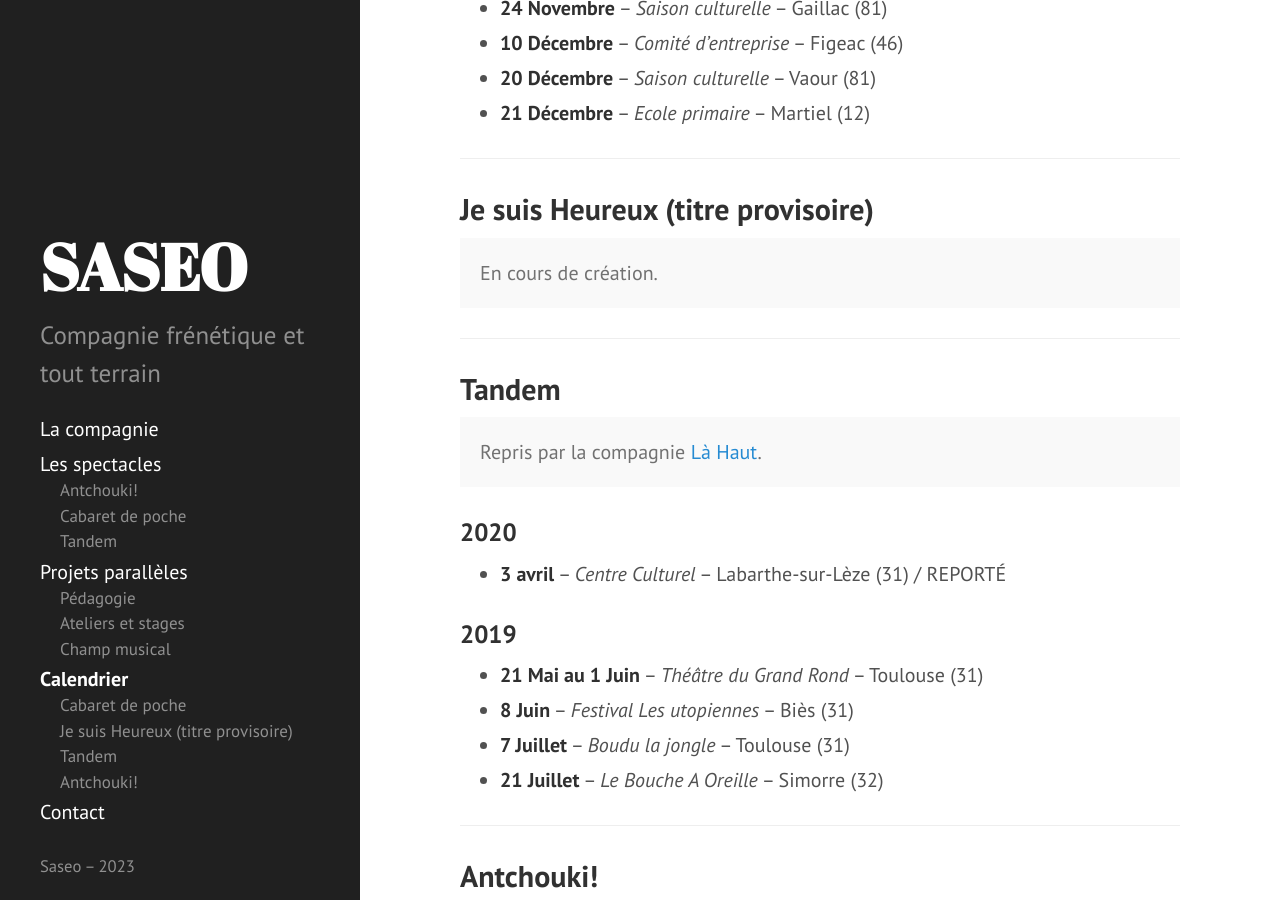
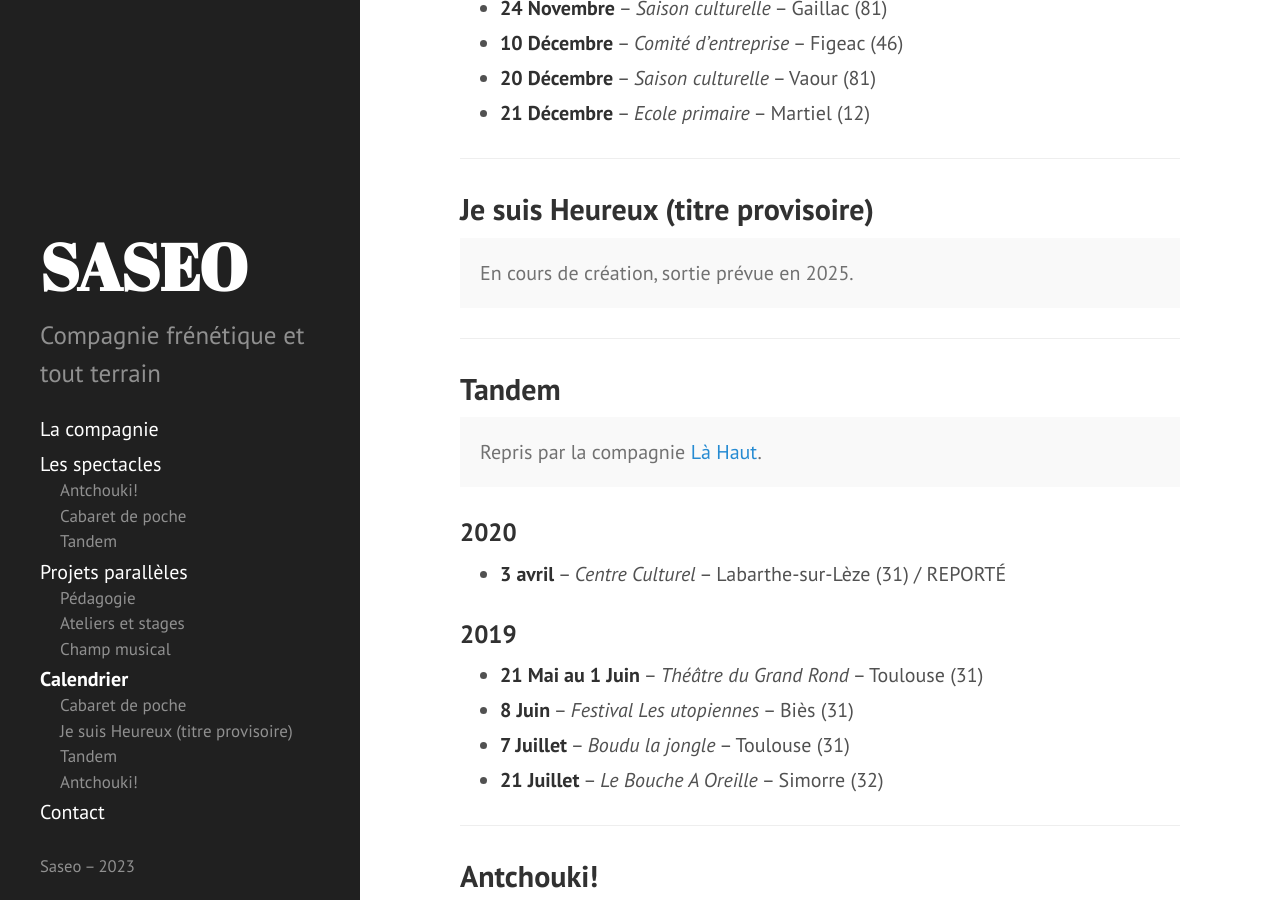
Before and after one commit to rizoom/saseo.org, a Jekyll site: the page built from calendrier.md, in a window 1280 px wide and 900 px high, scrolled down 5828 px. Built offline with Jekyll 4.4.1, drawn with Linux system fonts in a browser that asks for light colours.

Commit message:
feat: add date

```diff
--- a/calendrier.md
+++ b/calendrier.md
@@ -198,7 +198,7 @@ parts:
 <h2 id="je-suis-heureux">Je suis Heureux (titre provisoire)</h2>
 
 <p class="message">
-  En cours de création.
+  En cours de création, sortie prévue en 2025.
 </p>
 
 ---
```
